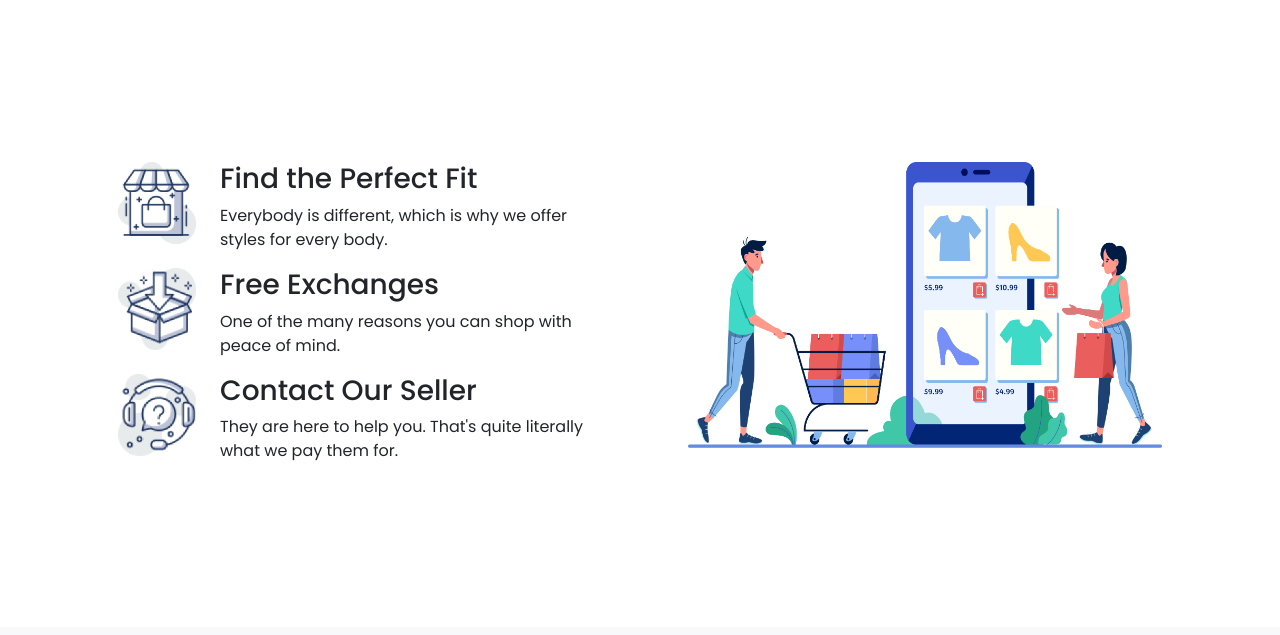
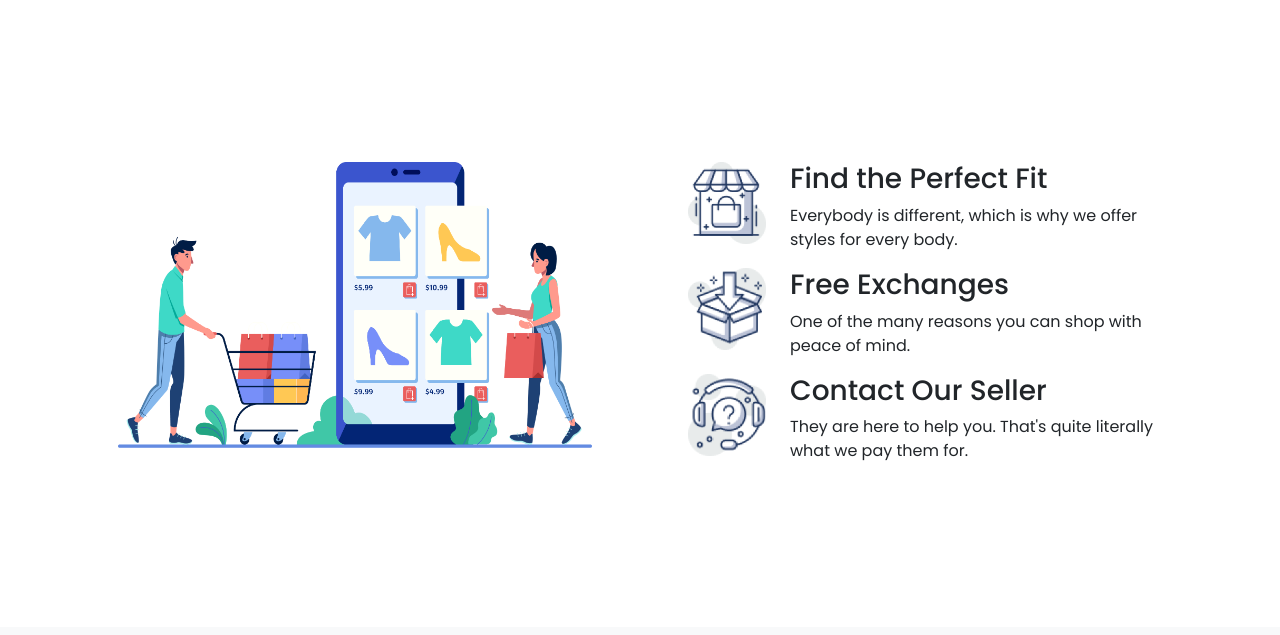
Before and after one commit to asif2508/penguin-fashion, a plain HTML site: page index.html in a window 1280 px wide. Shown: the part 2189-2824 px from the top of the page. Drawn offline with nearby package versions, Linux system fonts and the light colour scheme; a web font is replaced by a local one.

Commit message:
first commit

```diff
--- a/index.html
+++ b/index.html
@@ -202,7 +202,7 @@
         <section class="first-section mb-7">
           <div class="container" style="background-color: white; border-radius: 10px;">
               <div class="row">
-                  <div class="col-lg-6 col-md-12 col-12 p-5">
+                  <div class="col-lg-6 col-md-12 col-12 p-5" style="order: 2;">
                       <div class="d-flex flex-column">
                         <div class="first d-flex">
                           <div class="logo">
@@ -236,7 +236,7 @@
                         </div>
                       </div>
                   </div>
-                  <div class="col-lg-6  col-md-12 col-12 p-5">
+                  <div class="col-lg-6  col-md-12 col-12 p-5" style="order: 1;">
                       <img width="100%" height="90%" src="images/shopping.png" alt="">
                   </div>
               </div>
```
